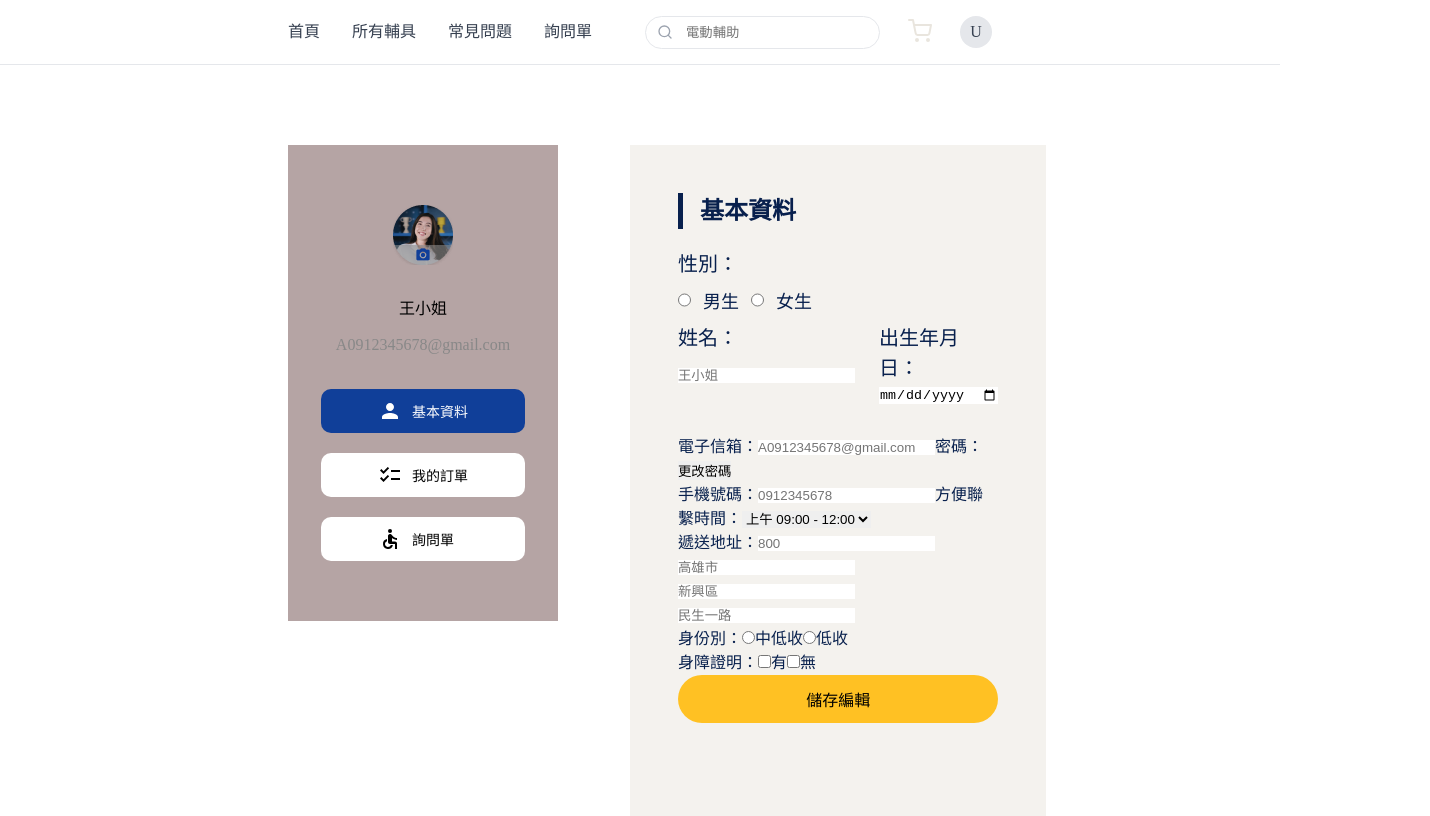
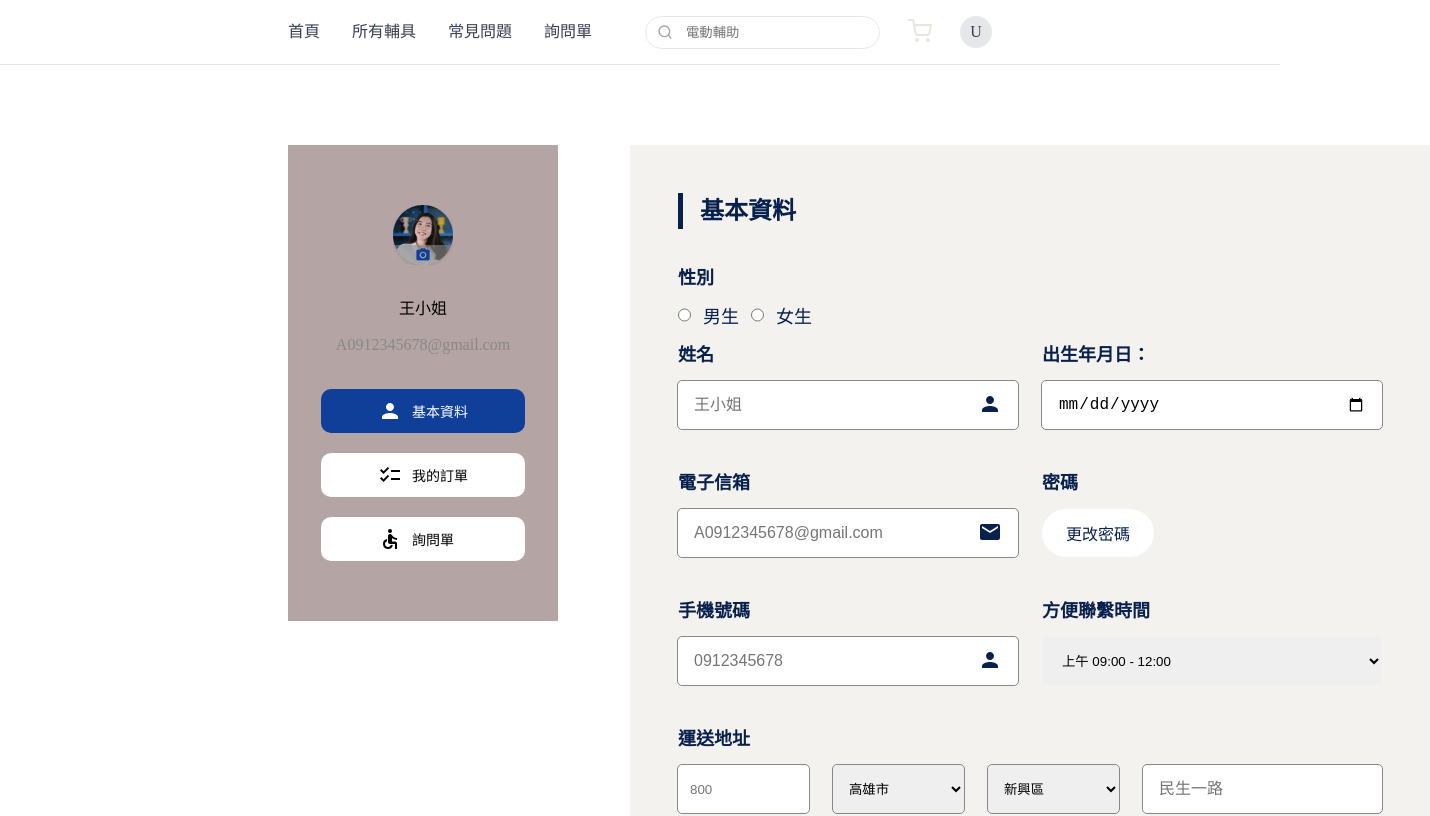
Before and after one commit to kentrpg/assist-hub, a Next.js app: page /user in a window 1280 px wide. Shown: the top 816 px of the page, 1430 px wide, since content can reach past the window. Built offline with nearby package versions, Linux system fonts and the light colour scheme.

Commit message:
update(user): modify Header & Footer styles -持續新增及調整Profile元件中Form表單的樣式

```diff
--- a/components/pages/user/Profile/index.tsx
+++ b/components/pages/user/Profile/index.tsx
@@ -1,4 +1,6 @@
 import {
+  Form,
+  Select,
   GenderField,
   SubTitle,
   GenderSelection,
@@ -8,7 +10,19 @@ import {
   NameField,
   DobField,
   Wrapper,
+  Input,
+  IconWrapper,
+  EmailField,
+  ChangePwField,
+  ChangPwBtn,
+  PhoneField,
+  ContactField,
+  AddressGroup,
+  AddressDetails,
+  AddressInput,
+  AddressSelect,
 } from "./styled";
+import { MdPerson, MdMail } from "react-icons/md";
 import { useForm } from "react-hook-form";
 
 type FormData = {
@@ -41,10 +55,10 @@ const Profile = () => {
   return (
     <>
       <ProfileContainer>
-        <form onSubmit={onSubmit}>
+        <Form onSubmit={onSubmit}>
           <ProfileTitile>基本資料</ProfileTitile>
           <GenderField>
-            <SubTitle htmlFor="male">性別：</SubTitle>
+            <SubTitle htmlFor="male">性別</SubTitle>
             <GenderSelection>
               <input
                 type="radio"
@@ -67,20 +81,23 @@ const Profile = () => {
           {/* 姓名與生日 */}
           <Wrapper>
             <NameField>
-              <SubTitle htmlFor="name">姓名：</SubTitle>
-              <input
+              <SubTitle htmlFor="name">姓名</SubTitle>
+              <Input
                 type="text"
                 id="name"
                 placeholder="王小姐"
                 {...register("name", { required: "請輸入姓名" })}
               />
+              <IconWrapper>
+                <MdPerson size={24} />
+              </IconWrapper>
               {errors.name && (
                 <p style={{ color: "red" }}>{errors.name.message}</p>
               )}
             </NameField>
             <DobField>
               <SubTitle htmlFor="dob">出生年月日：</SubTitle>
-              <input
+              <Input
                 type="date"
                 id="dob"
                 {...register("dob", { required: "請輸入出生年月日" })}
@@ -91,9 +108,10 @@ const Profile = () => {
             </DobField>
           </Wrapper>
           {/* 電子信箱與密碼 */}
-          <div>
-            <label htmlFor="email">電子信箱：</label>
-            <input
+          <Wrapper>
+            <EmailField>
+              <SubTitle htmlFor="email">電子信箱</SubTitle>
+              <Input
                 type="email"
                 id="email"
                 placeholder="A0912345678@gmail.com"
@@ -105,18 +123,24 @@ const Profile = () => {
                   },
                 })}
               />
+              <IconWrapper>
+                <MdMail size={24} />
+              </IconWrapper>
               {errors.email && (
                 <p style={{ color: "red" }}>{errors.email.message}</p>
               )}
-
-            <label htmlFor="password">密碼：</label>
-            <button type="button">更改密碼</button>
-          </div>
+            </EmailField>
+            <ChangePwField>
+              <SubTitle htmlFor="password">密碼</SubTitle>
+              <ChangPwBtn type="button">更改密碼</ChangPwBtn>
+            </ChangePwField>
+          </Wrapper>
 
           {/* 手機與聯繫時間 */}
-          <div>
-            <label htmlFor="phone">手機號碼：</label>
-            <input
+          <Wrapper>
+            <PhoneField>
+              <SubTitle htmlFor="phone">手機號碼</SubTitle>
+              <Input
                 type="tel"
                 id="phone"
                 placeholder="0912345678"
@@ -128,52 +152,59 @@ const Profile = () => {
                   },
                 })}
               />
+              <IconWrapper>
+                <MdPerson size={24} />
+              </IconWrapper>
               {errors.phone && (
                 <p style={{ color: "red" }}>{errors.phone.message}</p>
               )}
-
-            <label htmlFor="contact-time">方便聯繫時間：</label>
-            <select
+            </PhoneField>
+            <ContactField>
+              <SubTitle htmlFor="contact-time">方便聯繫時間</SubTitle>
+              <Select
                 id="contact-time"
                 {...register("contactTime", { required: "請選擇聯繫時間" })}
               >
                 <option value="morning">上午 09:00 - 12:00</option>
                 <option value="afternoon">下午 12:00 - 18:00</option>
                 <option value="evening">晚上 18:00 - 21:00</option>
-            </select>
+              </Select>
               {errors.contactTime && (
                 <p style={{ color: "red" }}>{errors.contactTime.message}</p>
               )}
-          </div>
+            </ContactField>
+          </Wrapper>
 
-          {/* 遞送地址 */}
-          <div>
-            <label htmlFor="postal-code">遞送地址：</label>
-            <input
+          {/* 運送地址 */}
+          <AddressGroup>
+            <SubTitle htmlFor="postal-code">運送地址</SubTitle>
+            <AddressDetails>
+              <AddressInput
                 type="text"
                 id="postal-code"
                 placeholder="800"
                 {...register("postalCode", { required: "請輸入郵遞區號" })}
               />
-            <input
-              type="text"
+              <AddressSelect
                 id="city"
-              placeholder="高雄市"
                 {...register("city", { required: true })}
-            />
-            <input
-              type="text"
-              id="district"
-              placeholder="新興區"
-              {...register("district")}
-            />
-            <input
+              >
+                <option value="KHH">高雄市</option>
+              </AddressSelect>
+
+              <AddressSelect id="district" {...register("district")}>
+                <option value="">新興區</option>
+                <option value="">苓雅區</option>
+                <option value="">小港區</option>
+              </AddressSelect>
+              <Input
                 type="text"
                 id="address"
                 placeholder="民生一路"
                 {...register("address")}
               />
-          </div>
+            </AddressDetails>
+          </AddressGroup>
 
           {/* 身份別 */}
           <div>
@@ -194,7 +225,7 @@ const Profile = () => {
             <label htmlFor="low-income">低收</label>
           </div>
 
-          {/* 身障聲明 */}
+          {/* 身障證明 */}
           <div>
             <label>身障證明：</label>
             <input
@@ -213,7 +244,7 @@ const Profile = () => {
             <label htmlFor="disabled-no">無</label>
           </div>
           <SaveBtn>儲存編輯</SaveBtn>
-        </form>
+        </Form>
       </ProfileContainer>
     </>
   );
--- a/components/pages/user/Profile/styled.tsx
+++ b/components/pages/user/Profile/styled.tsx
@@ -9,12 +9,44 @@ export const ProfileContainer = styled.div`
   background-color: #f4f2ee;
 `;
 
+export const Form = styled.form`
+  display: flex;
+  flex-direction: column;
+  row-gap: 16px;
+`;
+
+export const Input = styled.input`
+  max-width: 441px;
+  height: 48px;
+  padding: 12px 16px;
+  font-size: 16px;
+  border-radius: 4px;
+  outline: solid #888888 1px;
+  flex: 1;
+`;
+
+export const Select = styled.select`
+  max-width: 441px;
+  height: 48px;
+  padding: 12px 16px;
+`;
+
+export const IconWrapper = styled.div`
+  max-width: 24px;
+  height: 24px;
+  position: absolute;
+  right: 16px;
+  bottom: 13px;
+`;
+
 export const Wrapper = styled.div`
   max-width: 906px;
+  height: 112px;
   display: flex;
+  column-gap: 24px;
 `;
 
-export const ProfileTitile = styled.h2`
+export const ProfileTitile = styled.h4`
   max-width: 906px;
   font-size: 24px;
   height: 36px;
@@ -24,12 +56,14 @@ export const ProfileTitile = styled.h2`
 `;
 
 export const GenderField = styled.div`
-  height: 74px;
+  height: 61px;
 `;
 export const SubTitle = styled.label`
   display: inline-block;
-  height: 40px;
-  font-size: 20px;
+  font-weight: 700;
+  height: 27px;
+  font-size: 18px;
+  margin-bottom: 12px;
 `;
 export const GenderSelection = styled.div`
   display: flex;
@@ -39,20 +73,97 @@ export const GenderSelection = styled.div`
 `;
 
 export const NameField = styled.div`
-  height: 112px;
+  height: 87px;
+  display: flex;
+  flex-direction: column;
   max-width: 441px;
-  margin-right: 24px;
+  flex: 1;
+  position: relative;
+`;
+export const DobField = styled.div`
+  height: 87px;
+  display: flex;
+  flex-direction: column;
+  max-width: 441px;
   flex: 1;
 `;
-export const DobField = styled.div`
-  height: 112px;
+
+export const EmailField = styled.div`
   max-width: 441px;
+  height: 87px;
   flex: 1;
+  display: flex;
+  flex-direction: column;
+  position: relative;
+`;
+
+export const ChangePwField = styled.div`
+  max-width: 441px;
+  height: 87px;
+  flex: 1;
+  display: flex;
+  flex-direction: column;
+`;
+
+export const PhoneField = styled.div`
+  max-width: 441px;
+  height: 87px;
+  flex: 1;
+  display: flex;
+  flex-direction: column;
+  position: relative;
+`;
+
+export const ContactField = styled.div`
+  max-width: 441px;
+  height: 87px;
+  flex: 1;
+  display: flex;
+  flex-direction: column;
+`;
+
+export const AddressGroup = styled.div`
+  max-width: 906px;
+  height: 87px;
+  display: flex;
+  flex-direction: column;
+`;
+
+export const AddressDetails = styled.div`
+  height: 48px;
+  display: flex;
+  column-gap: 24px;
+`;
+
+export const AddressInput = styled.input`
+  max-width: 131px;
+  height: 48px;
+  padding: 0px 12px;
+  border-radius: 4px;
+  outline: solid #888888 1px;
+`
+
+export const AddressSelect = styled.select`
+  min-width: 131px;
+  height: 48px;
+  padding: 0px 12px;
+  border-radius: 4px;
+  outline: solid #888888 1px;
+`
+
+export const ChangPwBtn = styled.button`
+  max-width: 112px;
+  height: 50px;
+  font-size: 16px;
+  color: #08204d;
+  background-color: #ffffff;
+  border-radius: 30px;
 `;
 
 export const SaveBtn = styled.button`
   font-size: 16px;
   width: 100%;
+  height: 48px;
   padding: 12px 0px;
   background-color: #ffc123;
   border-radius: 38px;
--- a/styles/user.tsx
+++ b/styles/user.tsx
@@ -1,9 +1,9 @@
 import styled from "styled-components";
 
 export const UserContainer = styled.div`
-  max-width: 1344px;
-  margin: 0px 288px;
-  padding: 80px 0px;
+  max-width: 1920px;
+  margin: 0px auto;
+  padding: 80px 288px;
   column-gap: 72px;
   display: flex;
 `;
```
Lines whose indentation alone changed are shown as unchanged.
